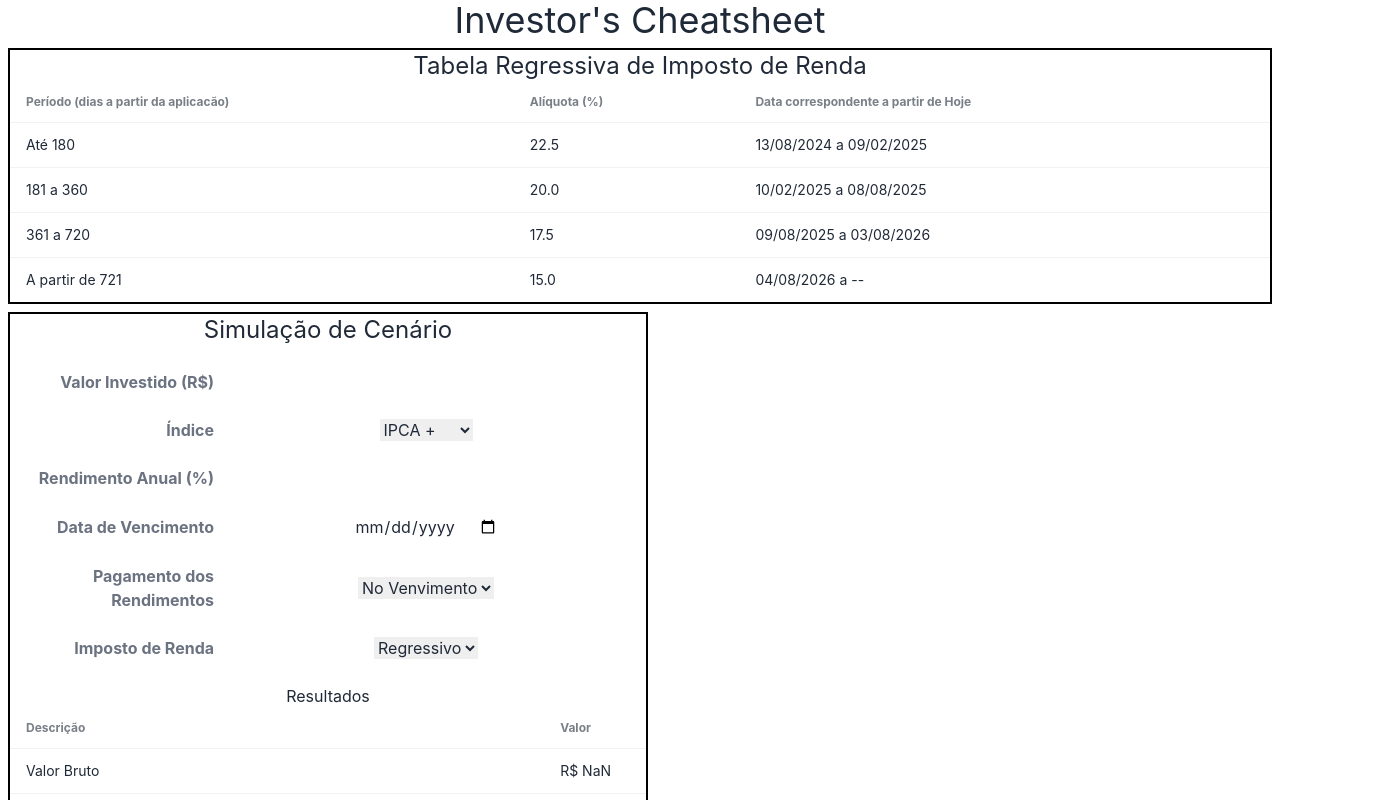
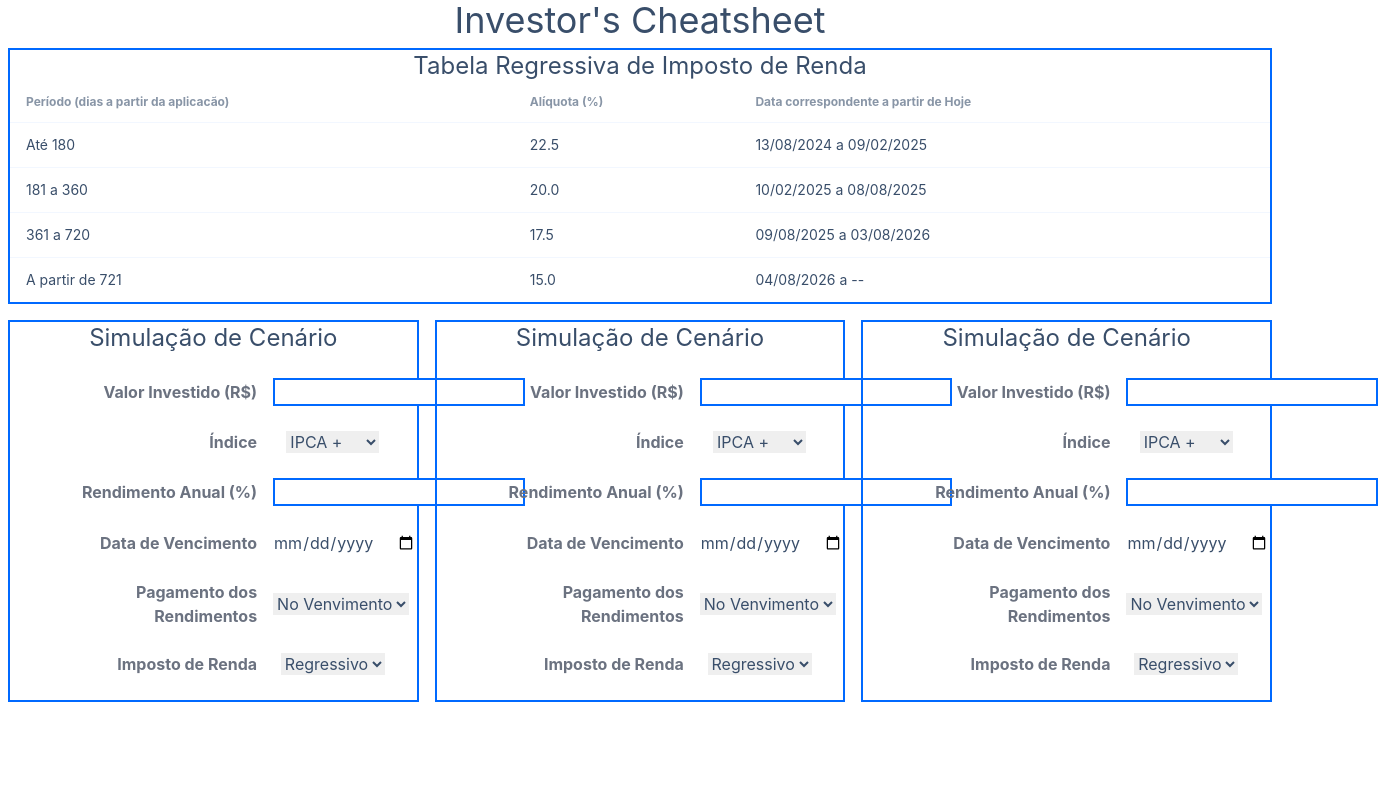
Before and after one commit to dmelo/investors-cheatsheet, a React (Create React App) app: page / in a window 1280 px wide. Shown: the top 800 px of the page, 1378 px wide, since content can reach past the window. Built offline with nearby package versions, Linux system fonts and the light colour scheme.

Commit message:
Fix initial index value. Adjust themes

```diff
--- a/public/index.html
+++ b/public/index.html
@@ -1,5 +1,5 @@
 <!DOCTYPE html>
-<html lang="en">
+<html lang="en" data-theme="winter">
   <head>
     <meta charset="utf-8" />
     <link rel="icon" href="%PUBLIC_URL%/favicon.ico" />
--- a/src/App.tsx
+++ b/src/App.tsx
@@ -4,12 +4,18 @@ import ScenarioSimulation from './components/ScenarioSimulation';
 import './App.css';
 
 function App() {
+  const cdi = 11.5;
+  const ipca = 4.5;
 
   return (
     <div className="App">
       <h1 className="text-4xl">Investor's Cheatsheet</h1>
       <RegressiveTaxTable/>
-      <ScenarioSimulation ipca={4.5} cdi={11.5}/>
+      <div className="w-full grid grid-cols-3 content-start">
+        <ScenarioSimulation ipca={ipca} cdi={cdi}/>
+        <ScenarioSimulation ipca={ipca} cdi={cdi}/>
+        <ScenarioSimulation ipca={ipca} cdi={cdi}/>
+      </div>
     </div>
 
   );
--- a/src/components/RegressiveTaxTable/index.tsx
+++ b/src/components/RegressiveTaxTable/index.tsx
@@ -53,7 +53,7 @@ const RegressiveTaxTable: React.FC<RegressiveTaxTableProps> = (props) => {
 
     return (
 
-    <div className="border-solid border-2 border-black m-2">
+    <div className="border-solid border-2 border-primary m-2">
     <h2 className="text-2xl">Tabela Regressiva de Imposto de Renda</h2>
     <table className="table">
         <thead>
--- a/src/components/ScenarioSimulation/index.tsx
+++ b/src/components/ScenarioSimulation/index.tsx
@@ -102,7 +102,7 @@ function calculateResults(data: ScenarioSimulationIn): ScenarioSimulationOut {
 
 const ScenarioSimulation: React.FC<ScenarioSimulationProps> = (props) => {
     const [investment, setInvestment] = React.useState<number>(0.0);
-    const [index, setIndex] = React.useState<string>('ipca');
+    const [index, setIndex] = React.useState<string>('ipca-plus');
     const [yieldValue, setYieldValue] = React.useState<number>(0.0);
     const [dueDate, setDueDate] = React.useState<string>('');
     const [yieldTiming, setYieldTiming] = React.useState<string>('all-at-the-end');
@@ -128,34 +128,34 @@ const ScenarioSimulation: React.FC<ScenarioSimulationProps> = (props) => {
     }, [investment, index, yieldValue, dueDate, yieldTiming, taxType, props.ipca, props.cdi]);
 
     return (
-        <div className="w-1/2 border-solid border-2 border-black m-2">
+        <div className="border-solid border-2 border-primary m-2">
             <h2 className="text-2xl">Simulação de Cenário</h2>
             <form className="w-full">
 
                  <div className="md:flex md:items-center m-6">
-                    <div className="md:w-1/3">
+                    <div className="md:w-2/3">
                         <label className="block text-gray-500 font-bold md:text-right mb-1 md:mb-0 pr-4" htmlFor="inline-investment">
                             Valor Investido (R$)
                         </label>
                     </div>
-                    <div className="md:w-2/3">
+                    <div className="md:w-1/3">
                         <input
                             type="number"
                             min="0.00"
-                            step="0.01"
-                            className="" id="inline-investment"
+                            step="1000"
+                            className="border-solid border-2 border-primary" id="inline-investment"
                             onChange={e => setInvestment(parseFloat(e.target.value) || 0.0)}/>
 
                     </div>
                 </div>
 
                 <div className="md:flex md:items-center m-6">
-                    <div className="md:w-1/3">
+                    <div className="md:w-2/3">
                         <label className="block text-gray-500 font-bold md:text-right mb-1 md:mb-0 pr-4" htmlFor="inline-index">
                             Índice
                         </label>
                     </div>
-                    <div className="md:w-2/3">
+                    <div className="md:w-1/3">
                         <select id="inline-index" onChange={e => setIndex(e.target.value)}>
                             <option value="ipca-plus">IPCA +</option>
                             <option value="prefixed">Prefixado</option>
@@ -166,15 +166,17 @@ const ScenarioSimulation: React.FC<ScenarioSimulationProps> = (props) => {
                 </div>
 
                 <div className="md:flex md:items-center m-6">
-                    <div className="md:w-1/3">
+                    <div className="md:w-2/3">
                         <label className="block text-gray-500 font-bold md:text-right mb-1 md:mb-0 pr-4" htmlFor="inline-yield">
                             Rendimento Anual (%)
                         </label>
                     </div>
-                    <div className="md:w-2/3">
+                    <div className="md:w-1/3">
                         <input
                             type="number"
-                            className=""
+                            min="0.00"
+                            step="0.1"
+                            className="border-solid border-2 border-primary"
                             id="inline-yield"
                             onChange={e => setYieldValue(parseFloat(e.target.value) || 0.0)}/>
 
@@ -182,12 +184,12 @@ const ScenarioSimulation: React.FC<ScenarioSimulationProps> = (props) => {
                 </div>
 
                 <div className="md:flex md:items-center m-6">
-                    <div className="md:w-1/3">
+                    <div className="md:w-2/3">
                         <label className="block text-gray-500 font-bold md:text-right mb-1 md:mb-0 pr-4" htmlFor="inline-due-date">
                             Data de Vencimento
                         </label>
                     </div>
-                    <div className="md:w-2/3">
+                    <div className="md:w-1/3">
                         <input
                             type="date"
                             className=""
@@ -198,12 +200,12 @@ const ScenarioSimulation: React.FC<ScenarioSimulationProps> = (props) => {
                 </div>
 
                 <div className="md:flex md:items-center m-6">
-                    <div className="md:w-1/3">
+                    <div className="md:w-2/3">
                         <label className="block text-gray-500 font-bold md:text-right mb-1 md:mb-0 pr-4" htmlFor="inline-yield-timing">
                             Pagamento dos Rendimentos
                         </label>
                     </div>
-                    <div className="md:w-2/3">
+                    <div className="md:w-1/3">
                         <select id="inline-yield-timing" onChange={e => setYieldTiming(e.target.value)}>
                             <option value="all-at-the-end">No Venvimento</option>
                             <option value="semiannual">Semestral</option>
@@ -213,12 +215,12 @@ const ScenarioSimulation: React.FC<ScenarioSimulationProps> = (props) => {
                 </div>
 
                 <div className="md:flex md:items-center m-6">
-                    <div className="md:w-1/3">
+                    <div className="md:w-2/3">
                         <label className="block text-gray-500 font-bold md:text-right mb-1 md:mb-0 pr-4" htmlFor="inline-tax-type">
                             Imposto de Renda
                         </label>
                     </div>
-                    <div className="md:w-2/3">
+                    <div className="md:w-1/3">
                         <select id="inline-tax-type" onChange={e => setTaxType(e.target.value)}>
                             <option value="regressive">Regressivo</option>
                             <option value="exempt">Isento</option>
@@ -229,9 +231,9 @@ const ScenarioSimulation: React.FC<ScenarioSimulationProps> = (props) => {
 
             </form>
 
-            {results && (
+            {results && !isNaN(results.grossValue) && (
                 <>
-                    <h3>Resultados</h3>
+                    <h3 className="font-bold">Resultados</h3>
                     <table className="table">
                         <thead>
                             <tr>
--- a/tailwind.config.js
+++ b/tailwind.config.js
@@ -4,5 +4,9 @@ module.exports = {
   theme: {
     extend: {},
   },
+  daisyui: {
+    themes: ["winter", "black"]
+  },
+  darkMode: ["class", '[data-theme="black"]'],
   plugins: [require('daisyui')],
 }
```
